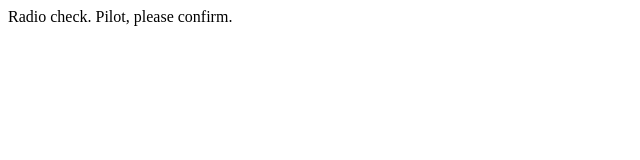
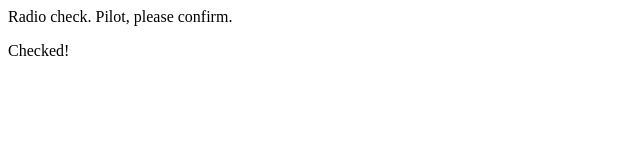
Before and after one commit to aniorill/Communcation-Log, a plain HTML site: page index.html in a window 1280 px wide. Shown: the full height of the page, 0-640 px from the left. Drawn offline with Linux system fonts and the light colour scheme.

Commit message:
added a new line

```diff
--- a/index.html
+++ b/index.html
@@ -1,5 +1,6 @@
 <html>
 <body>
    <p>Radio check. Pilot, please confirm.</p>
+   <p>Checked!</p>
 </body>
 </html>
```
